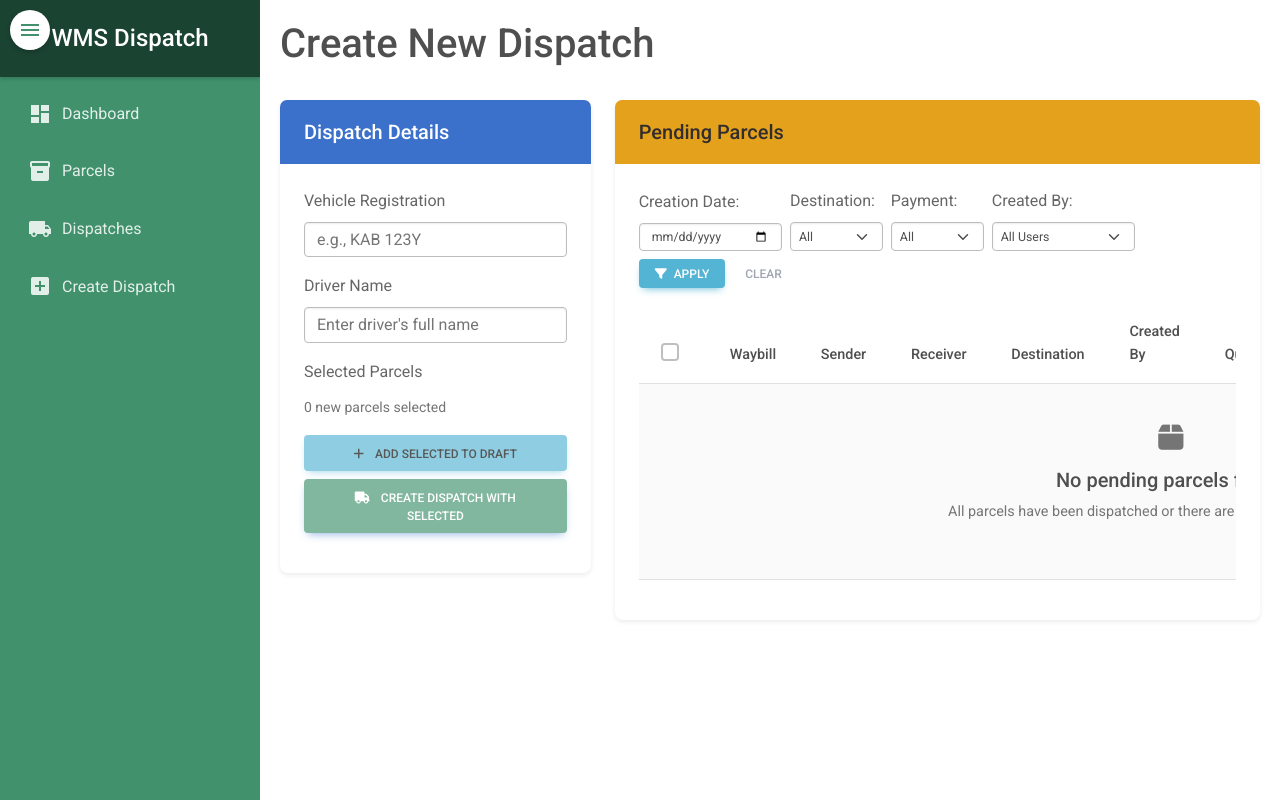
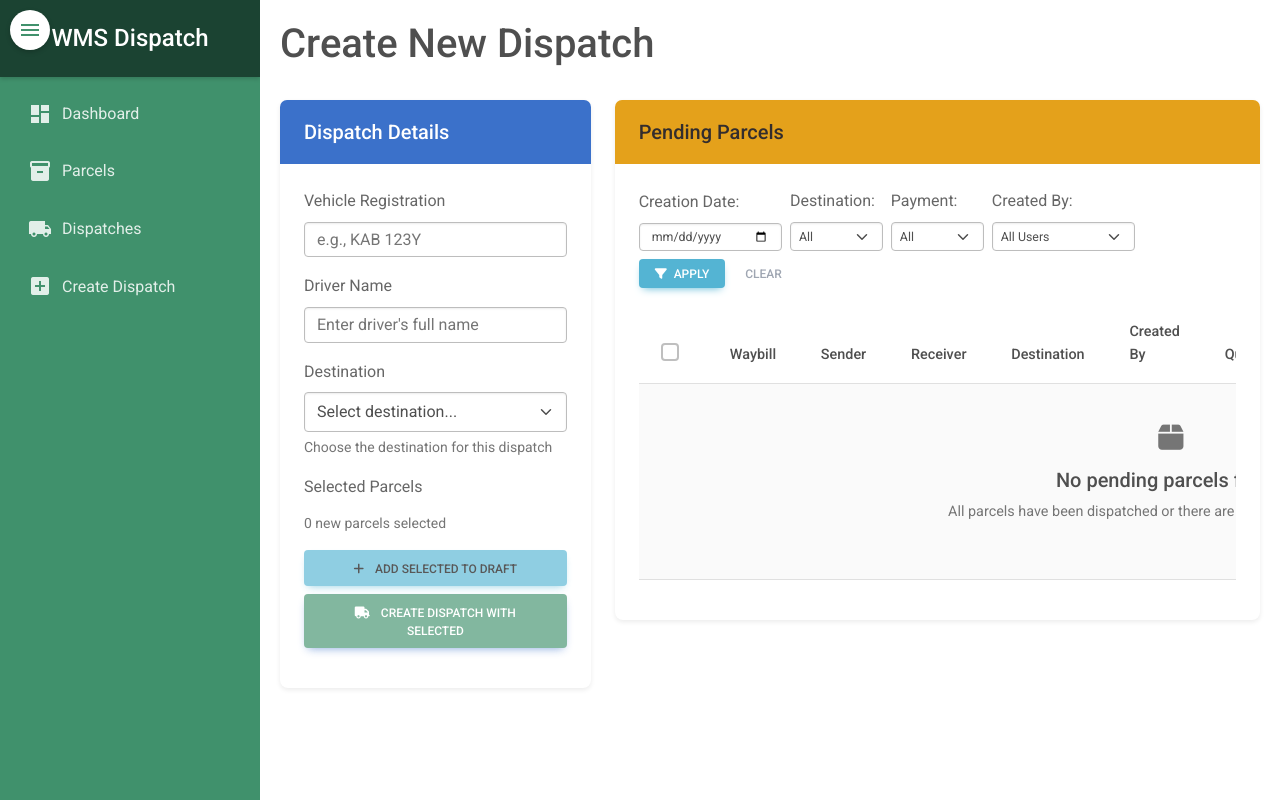
Before and after one commit to dot-contracts/wms_dispatch, a Django app: template dispatch/templates/dispatch/create_dispatch.html in a window 1280 px wide. Run offline with Django 5.2, Linux system fonts and the light colour scheme; the template is opened without the code that fills it, so the values that code supplies are empty; some libraries are stand-ins or nearby versions.

Commit message:
Fix dispatch creation: Add destination selection field
- Add required destination dropdown to dispatch creation form
- Fix "You must select a destination" validation error
- Implement smart auto-selection when parcels share same destination
- Update JavaScript validation to require both parcels and destination
- Improve UX by clearly separating filtering (right panel) from dispatch destination (left panel)

```diff
--- a/dispatch/templates/dispatch/create_dispatch.html
+++ b/dispatch/templates/dispatch/create_dispatch.html
@@ -116,6 +116,17 @@
                     <div class="mb-3">
                         <label for="driver_name" class="form-label">Driver Name</label>
                         <input type="text" class="form-control" id="driver_name" name="driver_name" value="{{ pending_dispatch.driver_name|default:'' }}" placeholder="Enter driver's full name">
+                    </div>
+
+                    <div class="mb-3">
+                        <label for="destination" class="form-label">Destination</label>
+                        <select class="form-select" id="destination" name="destination" required>
+                            <option value="">Select destination...</option>
+                            {% for dest in available_destinations %}
+                            <option value="{{ dest }}">{{ dest }}</option>
+                            {% endfor %}
+                        </select>
+                        <div class="form-text">Choose the destination for this dispatch</div>
                     </div>
 
                     <div class="mb-3">
@@ -460,12 +471,39 @@
             selectedParcelsCount.textContent = `${checkedCount} new parcels selected`;
 
             const hasDrafts = {{ draft_count|default:0 }} > 0;
+            const destinationSelect = document.getElementById('destination');
+            const selectedDestination = destinationSelect ? destinationSelect.value : null;
+
             if (saveDraftButton) {
-                saveDraftButton.disabled = checkedCount === 0;
+                saveDraftButton.disabled = checkedCount === 0 || !selectedDestination;
             }
 
             if (createButton) {
-            createButton.disabled = checkedCount === 0;
+                createButton.disabled = checkedCount === 0 || !selectedDestination;
+            }
+
+            // Auto-select destination if all selected parcels have the same destination
+            if (checkedCount > 0) {
+                autoSelectDestination();
+            }
+        }
+
+        function autoSelectDestination() {
+            const checkedBoxes = document.querySelectorAll('.parcel-checkbox:checked:not(:disabled)');
+            const destinations = new Set();
+
+            checkedBoxes.forEach(checkbox => {
+                const row = checkbox.closest('tr');
+                const destination = row.getAttribute('data-destination');
+                if (destination) {
+                    destinations.add(destination);
+                }
+            });
+
+            const destinationSelect = document.getElementById('destination');
+            if (destinations.size === 1 && destinationSelect) {
+                const singleDestination = Array.from(destinations)[0];
+                destinationSelect.value = singleDestination;
             }
         }
 
@@ -500,6 +538,12 @@
             checkbox.addEventListener('change', updateSelectedCount);
         });
 
+        // Listen for destination changes
+        const destinationSelect = document.getElementById('destination');
+        if (destinationSelect) {
+            destinationSelect.addEventListener('change', updateSelectedCount);
+        }
+
         // Destination filtering removed - now handled server-side via filter form
 
         // Initialize
```
